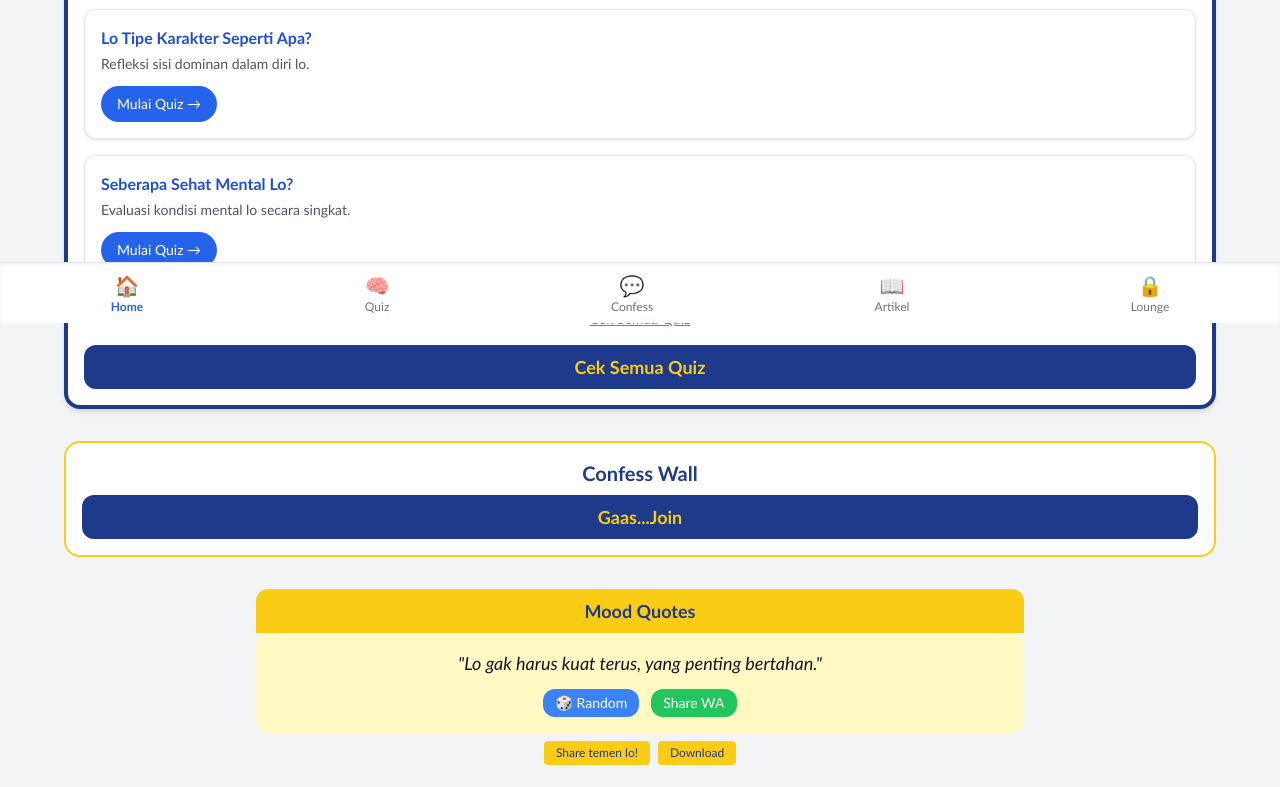
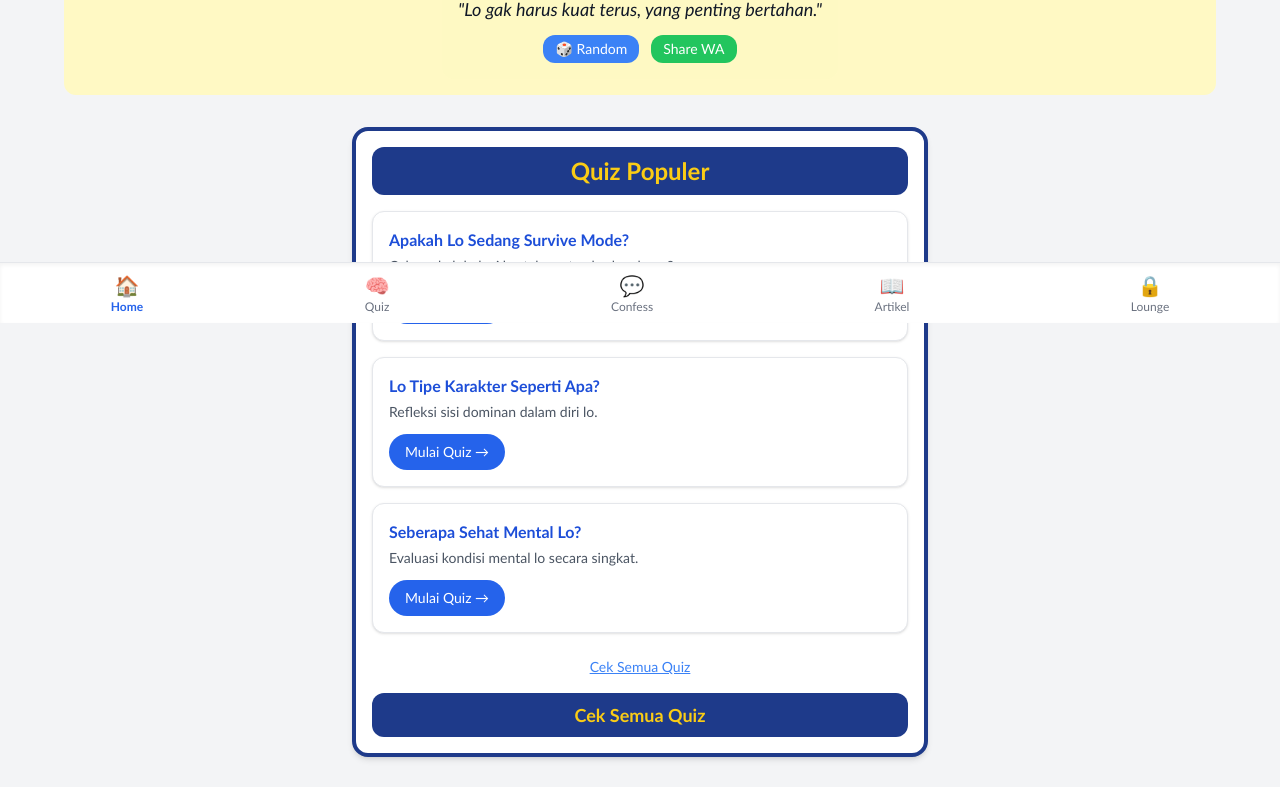
Before and after one commit to deeeeeel/selfify-clean, a Next.js app: page / in a window 1280 px wide. Shown: the part 477-1264 px from the top of the page. Built offline with nearby package versions, Linux system fonts and the light colour scheme.

Commit message:
Update layout: tengahin quiz + confess terbaru ke slider

```diff
--- a/app/page.tsx
+++ b/app/page.tsx
@@ -11,22 +11,12 @@ import BottomNav from '../components/BottomNav';
 export default function Home() {
   return (
     <main className="bg-gray-100 min-h-screen pb-24">
-      {/* Header */}
+      {/* Header + ConfessSlider */}
       <div className="bg-white pt-8 pb-2 px-4 flex flex-col gap-2 shadow-md rounded-xl w-[90%] mx-auto mt-8">
         <Header />
+        <h2 className="text-center text-xl font-bold text-blue-900">Confess Terbaru</h2>
         <ConfessSlider />
       </div>
-
-      {/* Quiz Populer */}
-      <section className="w-[90%] mx-auto bg-white mt-8 rounded-2xl shadow-md p-4 border-4 border-blue-900">
-        <h2 className="text-2xl text-center font-bold text-yellow-400 bg-blue-900 py-2 rounded-xl mb-4">
-          Quiz Populer
-        </h2>
-        <QuizPopuler />
-        <button className="block w-full bg-blue-900 text-yellow-400 text-lg font-bold py-2 mt-4 rounded-xl hover:bg-blue-700">
-          Cek Semua Quiz
-        </button>
-      </section>
 
       {/* Confess Wall */}
       <section className="w-[90%] mx-auto mt-8 rounded-2xl border-2 border-yellow-400 bg-white p-4">
@@ -37,12 +27,20 @@ export default function Home() {
       </section>
 
       {/* Mood Quotes */}
-      <section className="w-[60%] mx-auto mt-8 text-center">
-        <h2 className="font-bold text-lg bg-yellow-400 text-blue-900 px-4 py-2 rounded-t-xl">Mood Quotes</h2>
+      <section className="w-[90%] mx-auto mt-8 bg-[#FFF9C4] p-4 rounded-xl flex flex-col items-center space-y-4">
         <MoodQuotes />
-        <div className="flex justify-center gap-2 mt-2">
-          <button className="bg-yellow-400 text-blue-900 text-xs px-3 py-1 rounded">Share temen lo!</button>
-          <button className="bg-yellow-400 text-blue-900 text-xs px-3 py-1 rounded">Download</button>
+      </section>
+
+      {/* Quiz Populer */}
+      <section className="flex justify-center mt-8">
+        <div className="w-full max-w-xl bg-white rounded-2xl shadow-md p-4 border-4 border-blue-900">
+          <h2 className="text-2xl text-center font-bold text-yellow-400 bg-blue-900 py-2 rounded-xl mb-4">
+            Quiz Populer
+          </h2>
+          <QuizPopuler />
+          <button className="block w-full bg-blue-900 text-yellow-400 text-lg font-bold py-2 mt-4 rounded-xl hover:bg-blue-700">
+            Cek Semua Quiz
+          </button>
         </div>
       </section>
 
```
